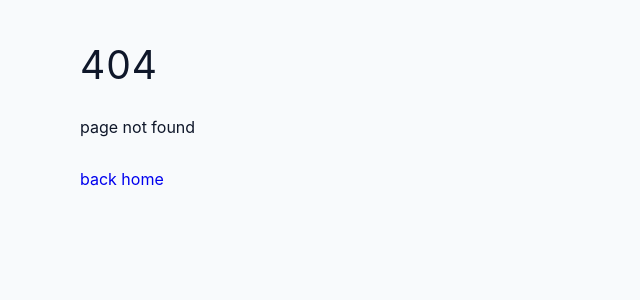
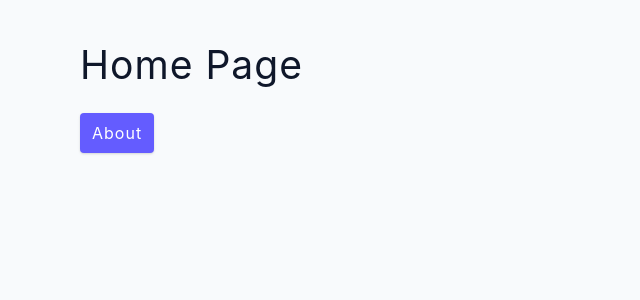
Before and after one commit to Fc0S4b/ReactRout6TutorialJohnSmilga, a React (Create React App) app: page /products/1 in a window 1280 px wide. Before the commit this address had no page. Shown: the top 300 px of the page, without its empty margins (0-640 px from the left). Built offline with nearby package versions, Linux system fonts and the light colour scheme.

Commit message:
nested routes

```diff
--- a/src/App.js
+++ b/src/App.js
@@ -8,10 +8,12 @@
   return (
     <BrowserRouter>
       <Routes>
-        <Route path="/" element={<Home />} />
-        <Route path="about" element={<About />} />
-        <Route path="products" element={<Products />} />
-        <Route path="*" element={<Error />} />
+        <Route path="/" element={<Home />}>
+          <Route path="about" element={<About />} />
+          <Route path="products" element={<Products />} />
+          <Route path="*" element={<Error />} />
+        </Route>
+
       </Routes>
     </BrowserRouter>
   );
```
